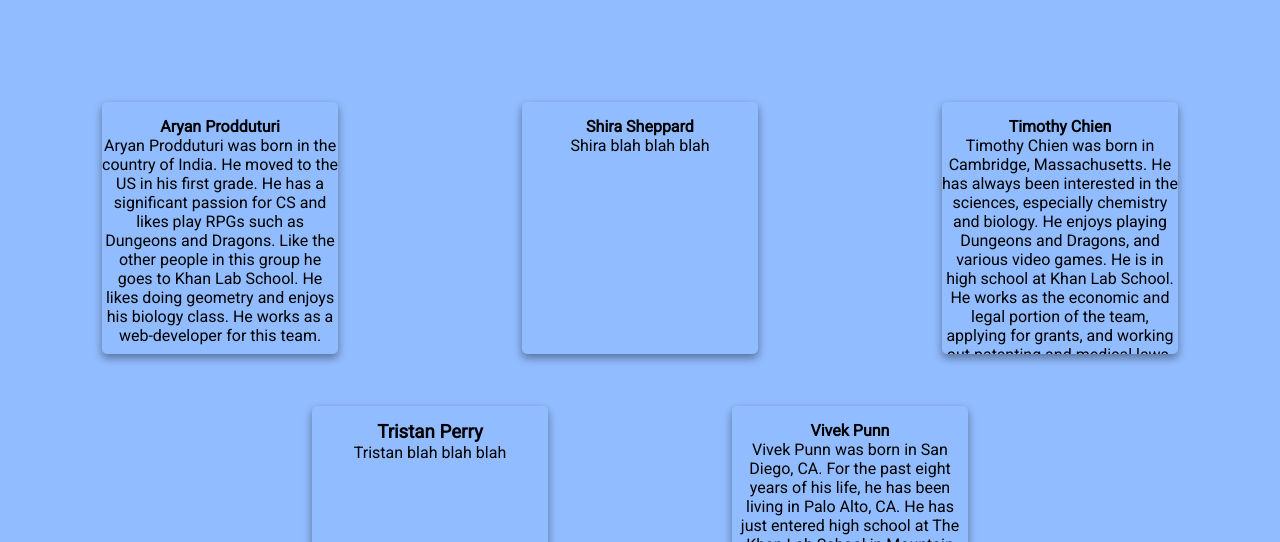
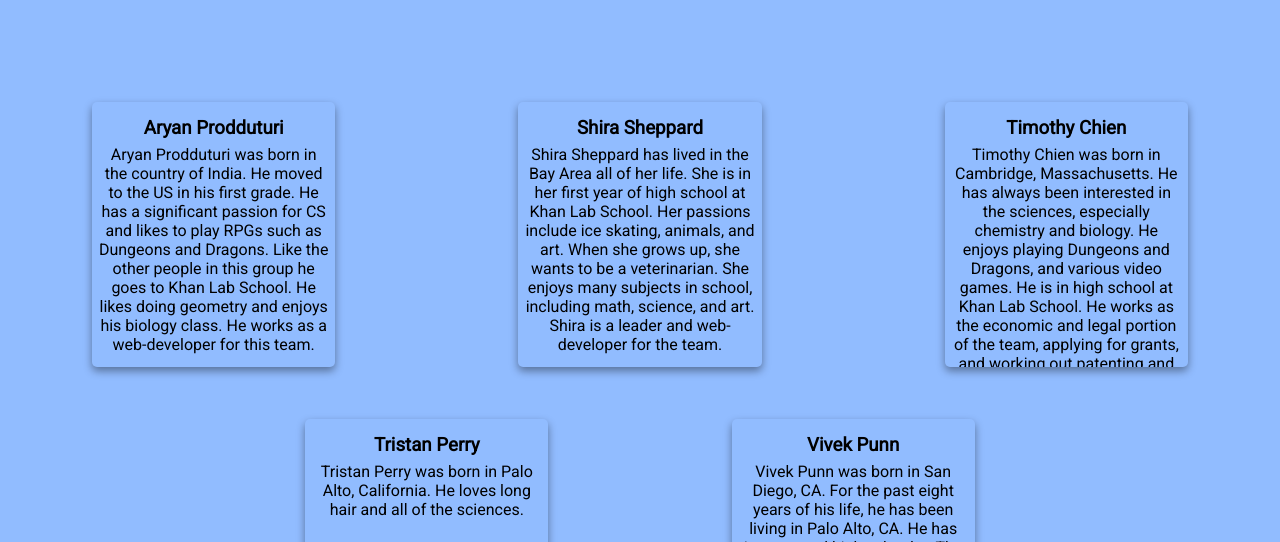
Before and after one commit to 1aryanpro/delphi, a plain HTML site: page about.html in a window 1280 px wide. Shown: the part 258-800 px from the top of the page. Drawn offline with Linux system fonts and the light colour scheme.

Commit message:
Added to/made better about page

```diff
--- a/about.html
+++ b/about.html
@@ -25,23 +25,23 @@
     <h1 class="title">( About Us )</h1>
     <div class="peoplecards">
       <div class="card">
-        <h4><strong>Aryan Prodduturi</strong></h4>
-        <p>Aryan Prodduturi was born in the country of India. He moved to the US in his first grade. He has a significant passion for CS and likes play RPGs such as Dungeons and Dragons. Like the other people in this group he goes to Khan Lab School. He likes doing geometry and enjoys his biology class. He works as a web-developer for this team.</p>
+        <h3><strong>Aryan Prodduturi</strong></h3>
+        <p>Aryan Prodduturi was born in the country of India. He moved to the US in his first grade. He has a significant passion for CS and likes to play RPGs such as Dungeons and Dragons. Like the other people in this group he goes to Khan Lab School. He likes doing geometry and enjoys his biology class. He works as a web-developer for this team.</p>
       </div>
       <div class="card">
-        <h4><strong>Shira Sheppard</strong></h4>
-        <p>Shira blah blah blah</p>
+        <h3><strong>Shira Sheppard</strong></h3>
+        <p>Shira Sheppard has lived in the Bay Area all of her life. She is in her first year of high school at Khan Lab School. Her passions include ice skating, animals, and art. When she grows up, she wants to be a veterinarian. She enjoys many subjects in school, including math, science, and art. Shira is a leader and web-developer for the team.</p>
       </div>
       <div class="card">
-        <h4><strong>Timothy Chien</strong></h4>
+        <h3><strong>Timothy Chien</strong></h3>
         <p>Timothy Chien was born in Cambridge, Massachusetts. He has always been interested in the sciences, especially chemistry and biology. He enjoys playing Dungeons and Dragons, and various video games. He is in high school at Khan Lab School. He works as the economic and legal portion of the team, applying for grants, and working out patenting and medical laws.</p>
       </div>
       <div class="card">
         <h3><strong>Tristan Perry</strong></h3>
-        <p>Tristan blah blah blah</p>
+        <p>Tristan Perry was born in Palo Alto, California. He loves long hair and all of the sciences.</p>
       </div>
       <div class="card">
-        <h4><strong>Vivek Punn</strong></h4>
+        <h3><strong>Vivek Punn</strong></h3>
         <p>Vivek Punn was born in San Diego, CA. For the past eight years of his life, he has been living in Palo Alto, CA. He has just entered high school at The Khan Lab School in Mountain View, CA. Out of school, he likes to spend his time playing competitive soccer, classical guitar, and working on challenging math problems. Vivek becomes the team’s leader when they need recentering, and figuring out what needs to be done from day to day. </p>
       </div>
     </div>
--- a/style.css
+++ b/style.css
@@ -101,6 +101,7 @@ nav ul.nav-items li.nav-item a:hover {
 
 .card p {
   height: 10vh;
+  padding: 0.5vw;
 }
 
 .peoplecards{
@@ -110,8 +111,8 @@ nav ul.nav-items li.nav-item a:hover {
 }
 
 .peoplecards .card{
-  width: 18.5vw;
-  height: 18.5vw;
+  width: 19vw;
+  height: 19.5vw;
   margin-top: 3vh;
   margin-bottom: 3vh;
 }
```
